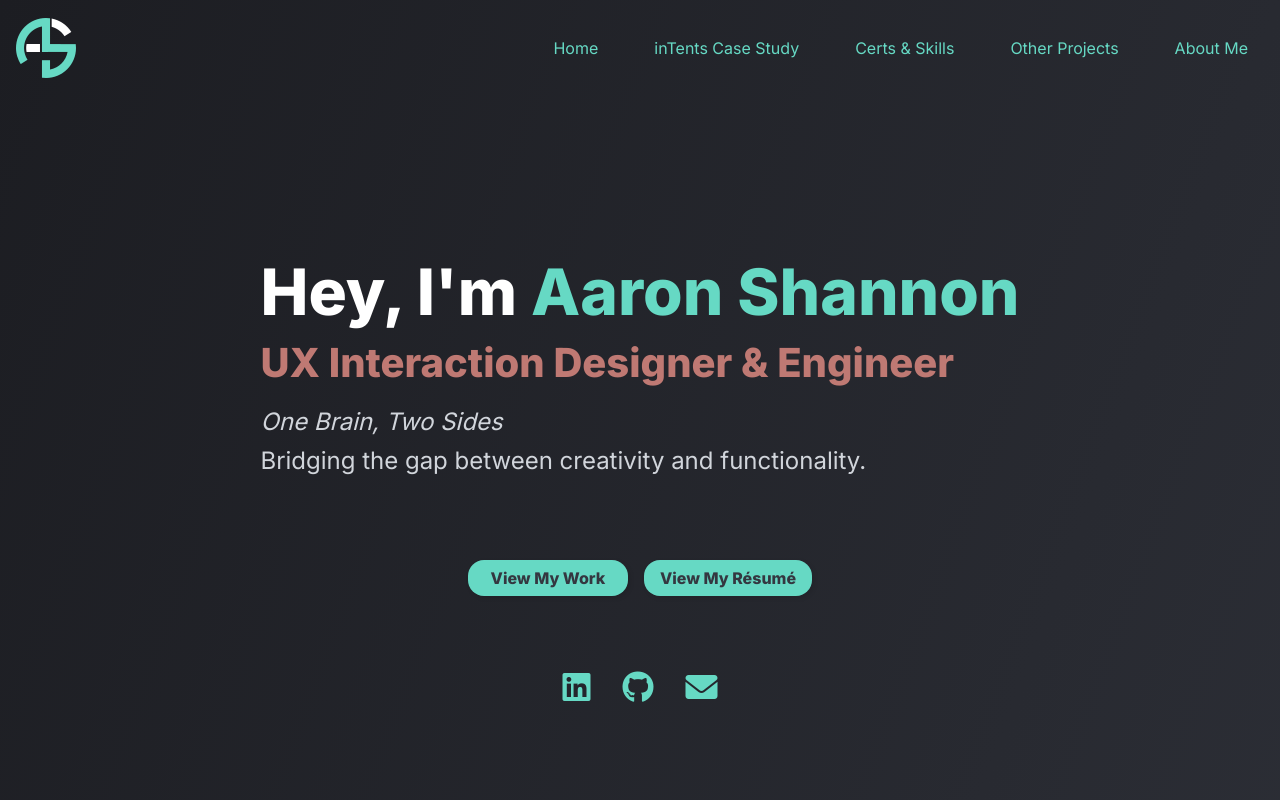
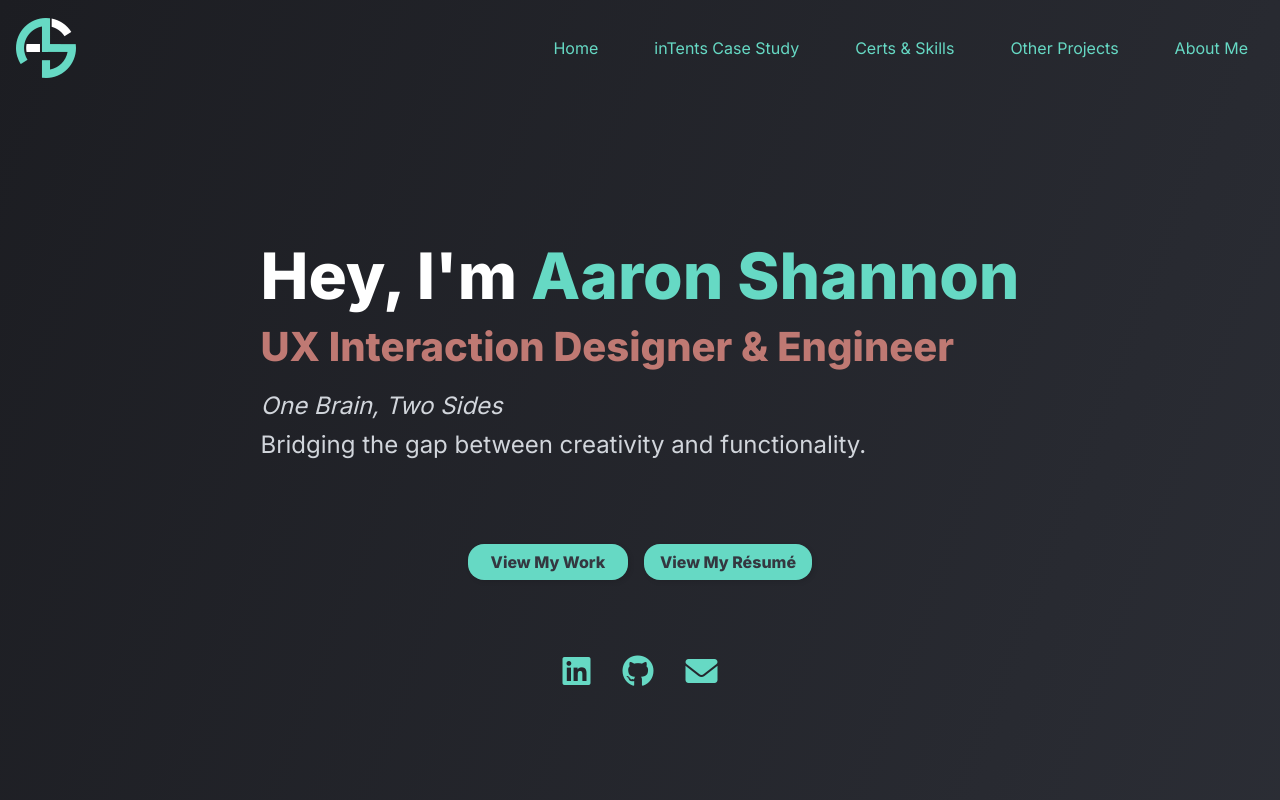
Before and after one commit to aashannon/portfoliov4, a plain HTML site: page index.html in a window 1280 px wide. Shown: the top 800 px of the page. Drawn offline with nearby package versions, Linux system fonts and the light colour scheme.

Commit message:
fixed index hero top padding issue

```diff
--- a/css/pages/index.css
+++ b/css/pages/index.css
@@ -6,7 +6,7 @@
   display: flex;
   justify-content: center;
   align-items: center;
-  padding: 6rem 1rem 2rem; /* Ensure space for nav/logo */
+  padding: 4rem 1rem 2rem; /* Ensure space for nav/logo */
   color: #d1d5db;
   position: relative;
 }
```
